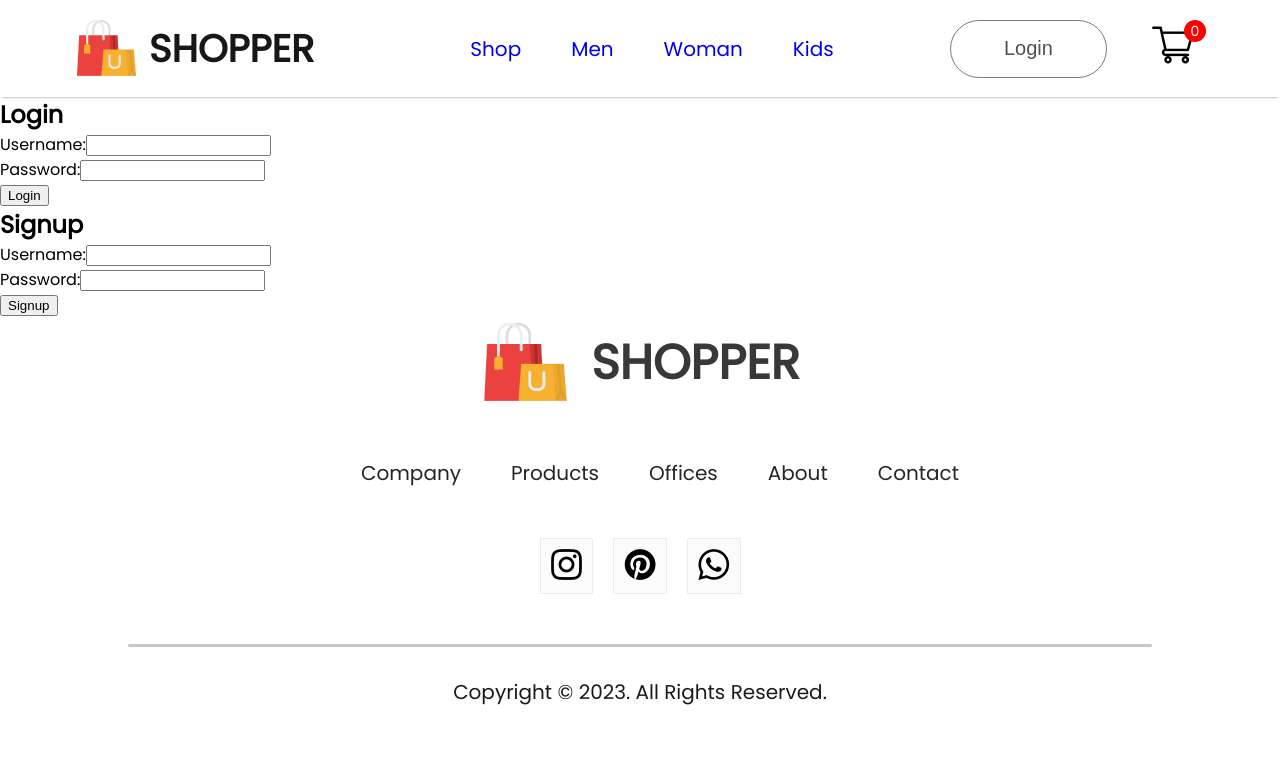
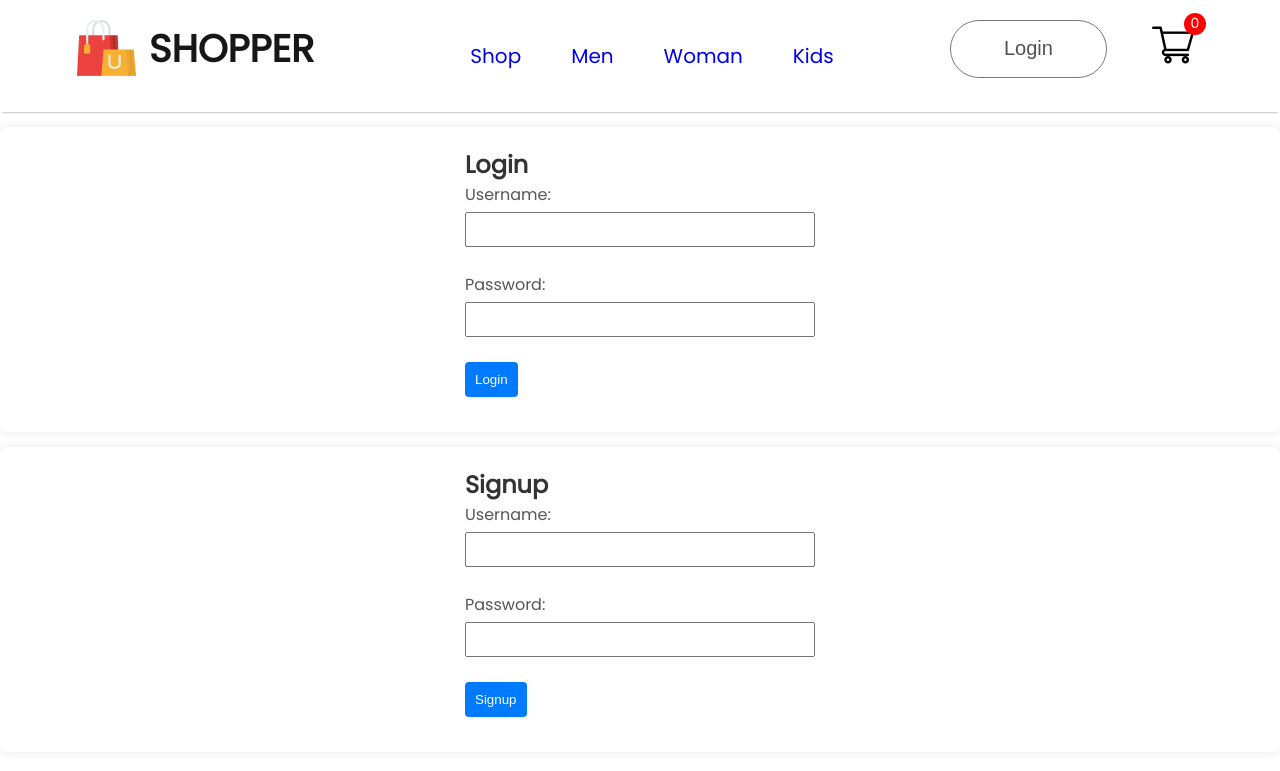
Before and after one commit to vladimirkratinov/ecommerce-react-website, a React (Create React App) app: page /login in a window 1280 px wide. Shown: the top 771 px of the page. Built offline with nearby package versions, Linux system fonts and the light colour scheme.

Commit message:
add Login page css

```diff
--- a/src/App.js
+++ b/src/App.js
@@ -1,7 +1,8 @@
 import "./App.css";
 import Navbar from "./Components/Navbar/Navbar";
 import { BrowserRouter, Routes, Route } from "react-router-dom";
-import LoginSignUp from "./Pages/LoginSignUp";
+import LoginSignUp from "./Pages/LoginSignupPage";
+import LoginSignupPage from "./Pages/LoginSignupPage";
 import ShopCategory from "./Pages/ShopCategory";
 import Product from "./Pages/Product";
 import Shop from "./Pages/Shop";
@@ -34,7 +35,7 @@ function App() {
             <Route path=":productId" element={<Product />} />
           </Route>
           <Route path="/cart" element={<Cart />} />
-          <Route path="/login" element={<LoginSignUp />} />
+          <Route path="/login" element={<LoginSignupPage />} />
         </Routes>
         <Footer />
       </BrowserRouter>
--- a/src/Pages/CSS/LoginSignUp.css
+++ b/src/Pages/CSS/LoginSignUp.css
@@ -0,0 +1,46 @@
+/* LoginSignupPage.css */
+
+.container {
+  background-color: #fff;
+  display: grid;
+  justify-content: center;
+  align-items: center;
+
+  padding: 20px;
+  border-radius: 8px;
+  box-shadow: 0 0 10px rgba(0, 0, 0, 0.1);
+}
+
+h2 {
+  color: #333;
+}
+
+div {
+  margin-bottom: 15px;
+}
+
+label {
+  display: block;
+  margin-bottom: 5px;
+  color: #555;
+}
+
+input {
+  width: 350px;
+  padding: 8px;
+  box-sizing: border-box;
+  margin-bottom: 10px;
+}
+
+button {
+  background-color: #007bff;
+  color: #fff;
+  padding: 10px;
+  border: none;
+  border-radius: 4px;
+  cursor: pointer;
+}
+
+button:hover {
+  background-color: #0056b3;
+}
--- a/src/Pages/LoginSignUp.jsx
+++ b/src/Pages/LoginSignupPage.jsx
@@ -1,5 +1,6 @@
-import React from 'react'
-import { useState } from 'react';
+// Import necessary dependencies
+import React, { useState } from 'react';
+import './CSS/LoginSignup.css'
 
 // Component for Login
 const Login = ({ onLogin }) => {
@@ -17,11 +18,12 @@ const Login = ({ onLogin }) => {
   };
 
   return (
-    <div>
+    <div className="container">
       <h2>Login</h2>
       <div>
         <label>Username:</label>
         <input
+          className="input-field"
           type="text"
           value={username}
           onChange={(e) => setUsername(e.target.value)}
@@ -30,13 +32,16 @@ const Login = ({ onLogin }) => {
       <div>
         <label>Password:</label>
         <input
+          className="input-field"
           type="password"
           value={password}
           onChange={(e) => setPassword(e.target.value)}
         />
       </div>
       <div>
-        <button onClick={handleLogin}>Login</button>
+        <button className="action-button" onClick={handleLogin}>
+          Login
+        </button>
       </div>
     </div>
   );
@@ -58,11 +63,12 @@ const Signup = ({ onSignup }) => {
   };
 
   return (
-    <div>
+    <div className="container">
       <h2>Signup</h2>
       <div>
         <label>Username:</label>
         <input
+          className="input-field"
           type="text"
           value={username}
           onChange={(e) => setUsername(e.target.value)}
@@ -71,20 +77,23 @@ const Signup = ({ onSignup }) => {
       <div>
         <label>Password:</label>
         <input
+          className="input-field"
           type="password"
           value={password}
           onChange={(e) => setPassword(e.target.value)}
         />
       </div>
       <div>
-        <button onClick={handleSignup}>Signup</button>
+        <button className="action-button" onClick={handleSignup}>
+          Signup
+        </button>
       </div>
     </div>
   );
 };
 
 // Parent component for managing login/signup state
-const LoginSignUpPage = () => {
+const LoginSignupPage = () => {
   const [loggedInUser, setLoggedInUser] = useState(null);
 
   const handleLogin = (username) => {
@@ -98,14 +107,14 @@ const LoginSignUpPage = () => {
   };
 
   return (
-    <div>
+    <div className="page-container">
       {loggedInUser ? (
-        <div>
+        <div className="welcome-container">
           <h2>Welcome, {loggedInUser}!</h2>
           {/* Display user dashboard or other content */}
         </div>
       ) : (
-        <div>
+        <div className="form-container">
           <Login onLogin={handleLogin} />
           <Signup onSignup={handleSignup} />
         </div>
@@ -114,4 +123,4 @@ const LoginSignUpPage = () => {
   );
 };
 
-export default LoginSignUpPage;
+export default LoginSignupPage;
```
